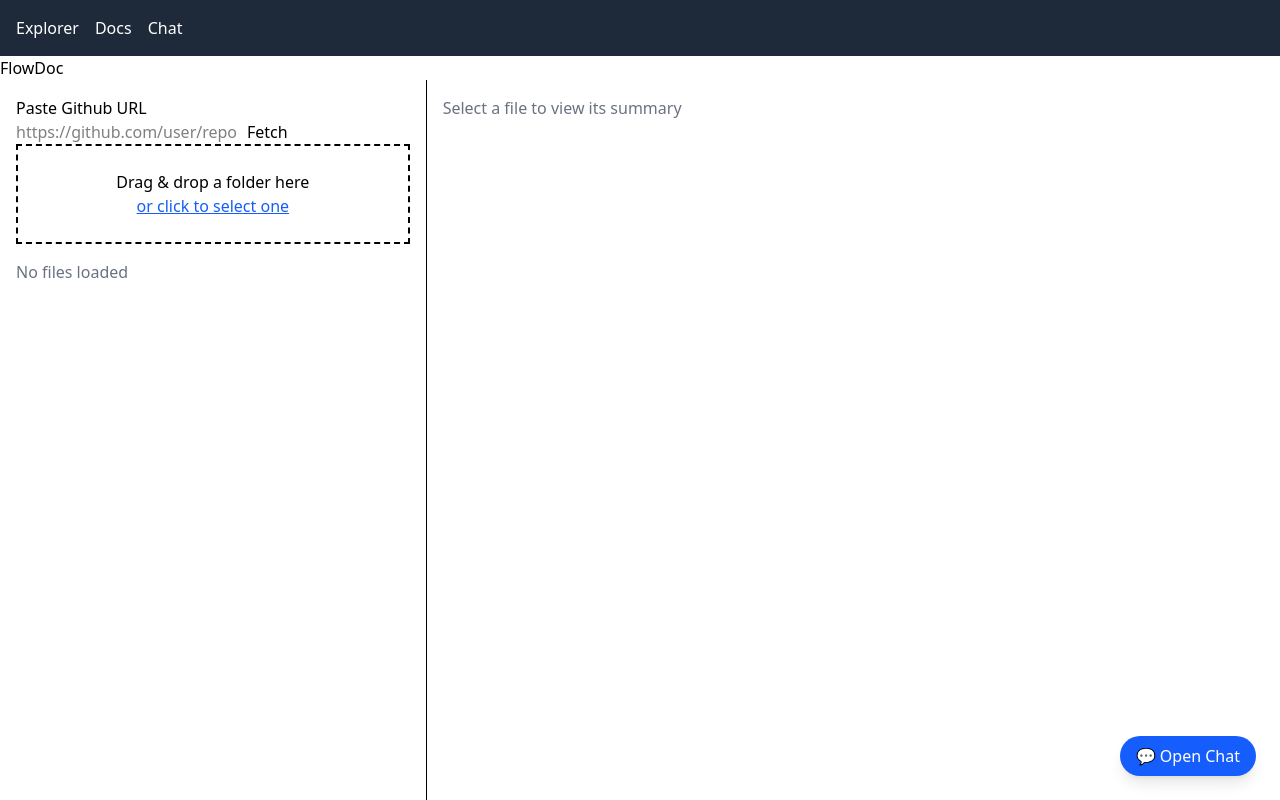
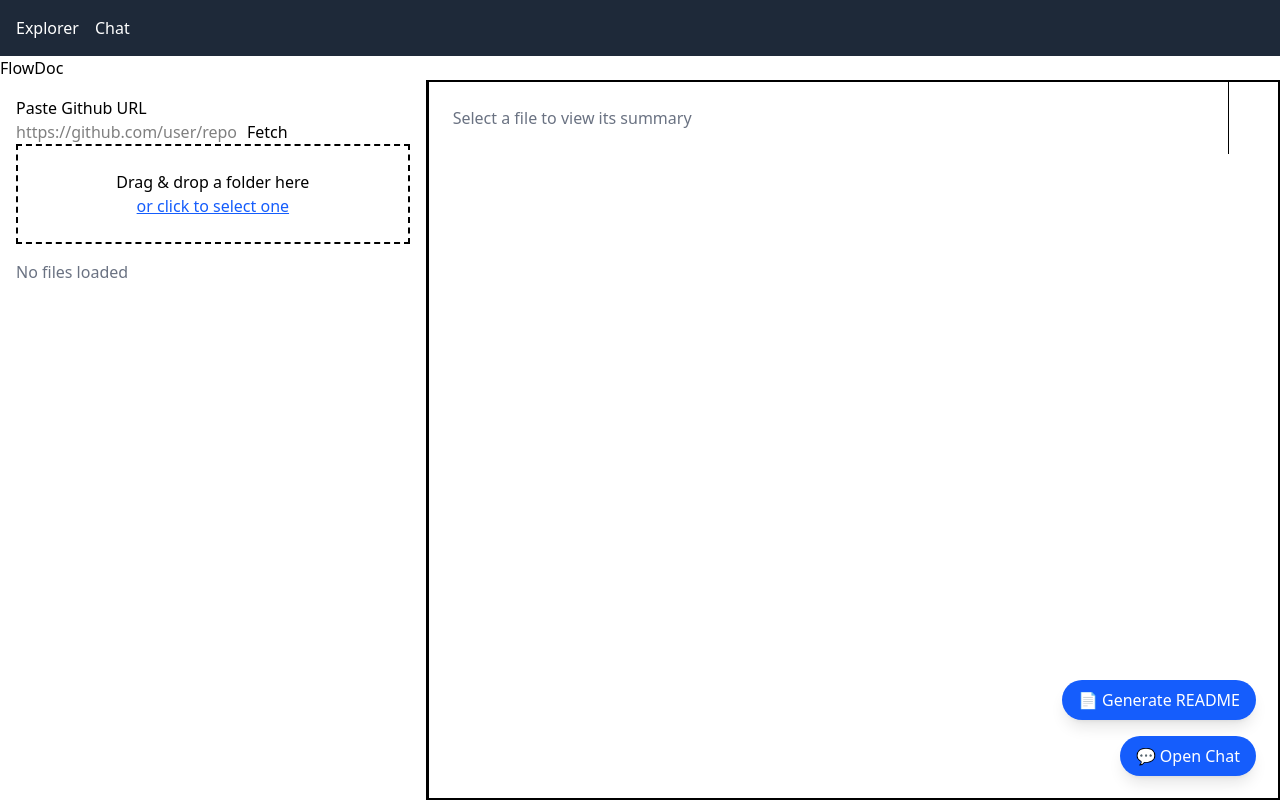
Before and after one commit to adekore1/Parse-IQ, a Next.js app: page / in a window 1280 px wide. Built offline with nearby package versions, Linux system fonts and the light colour scheme.

Commit message:
...
this was so annoying for no reason lol
updated ui, changed readme format from a new page to a part of the fileexplorer

```diff
--- a/src/app/api/readme/route.ts
+++ b/src/app/api/readme/route.ts
@@ -4,27 +4,27 @@ import path from 'path'
 import { parseDirectory, FileNode } from '@/lib/parser'
 import { generateReadme } from '@/lib/readmeGenerator'
 
-// export async function GET(){
-//     try{
-//      // 1. Determine the root you want to scan (e.g. your src folder)
-//     const srcRoot = path.join(process.cwd(), 'src')
+export async function GET(){
+    try{
+     // 1. Determine the root you want to scan (e.g. your src folder)
+    const srcRoot = path.join(process.cwd(), 'src')
 
-//      // 2. Parse that directory into a FileNode[]
-//     const tree: FileNode[] = await parseDirectory(srcRoot, srcRoot)
+     // 2. Parse that directory into a FileNode[]
+    const tree: FileNode[] = await parseDirectory(srcRoot, srcRoot)
 
 
-//      const markdown = await generateReadme(tree,)
+     const markdown = await generateReadme(tree,)
 
-//     return NextResponse.json({ markdown })
-//   } catch (err: unknown) {
-//       console.error('Error in /api/readme GET:', err)
-//       if(err instanceof Error){
-//       return NextResponse.json(
-//         { error: `Failed to generate README: ${err}` },
-//         { status: 500 }
-//       )}
-//     }
-// }
+    return NextResponse.json({ markdown })
+  } catch (err: unknown) {
+      console.error('Error in /api/readme GET:', err)
+      if(err instanceof Error){
+      return NextResponse.json(
+        { error: `Failed to generate README: ${err}` },
+        { status: 500 }
+      )}
+    }
+}
 
 export async function POST(req: NextRequest) {
   try {
--- a/src/app/globals.css
+++ b/src/app/globals.css
@@ -20,9 +20,15 @@
   }
 }
 
-html, body {
+/* html, body {
   height: 100%;
   margin: 0;
   padding: 0;
-  overflow: auto; /* ✅ restrict scrolling */
+  overflow: auto; ✅ restrict scrolling */
+/* } */
+
+html,
+body,
+#__next {
+  overflow-x: hidden;
 }
--- a/src/app/layout.tsx
+++ b/src/app/layout.tsx
@@ -2,7 +2,6 @@
 import './globals.css'
 import Link from 'next/link'
 import type { Metadata } from "next";
-import { TreeProvider } from '@/components/treeContent';
 
 export const metadata: Metadata = {
   title: "FlowDoc",
@@ -17,16 +16,14 @@ export default function RootLayout({
   return (
     <html lang="en" className="h-full">
       <body className="h-full flex flex-col">
-        <TreeProvider>
         <header className="shrink-0 bg-gray-800 text-white p-4 flex space-x-4">
           <Link href="/" className="hover:underline">Explorer</Link>
-          <Link href="/docs" className="hover:underline">Docs</Link>
+          {/* <Link href="/docs" className="hover:underline">Docs</Link> */}
           <Link href="/chat" className="hover:underline">Chat</Link>
         </header>
         <div className="h-full flex-1 overflow-hidden">
           {children}
         </div>
-        </TreeProvider>
       </body>
     </html>
   );
--- a/src/components/FileExplorer.tsx
+++ b/src/components/FileExplorer.tsx
@@ -1,35 +1,38 @@
 // src/components/FileExplorer.tsx
-'use client'
-import { useRef, useState } from 'react';
-import { useTree } from './treeContent';
-import type { FileNode } from '@/lib/parser';
-import { useRepoTree } from '@/hooks/useRepoTree'
-import SummaryCard from './SummaryCard';
-import ChatModal from './ChatModal';
-import { Message } from './ChatModal';
+"use client";
+import { useRef, useState } from "react";
+import type { FileNode } from "@/lib/parser";
+import { useRepoTree } from "@/hooks/useRepoTree";
+import SummaryCard from "./SummaryCard";
+import ChatModal from "./ChatModal";
+import { Message } from "./ChatModal";
+import ReadmeCard from "./ReadmeCard";
 
-export default function FileExplorer(){
-    const [repoUrl, setRepoUrl] = useState('')
-    const [tree, setTree] = useState<FileNode[]>([])
-    const { loading, error, loadFromFiles, loadFromURL,} = useRepoTree({ server: !!repoUrl, repoUrl, setTree })
+export default function FileExplorer() {
+  const [repoUrl, setRepoUrl] = useState("");
+  const { tree, loading, error, loadFromFiles, loadFromURL } = useRepoTree({
+    server: !!repoUrl,
+    repoUrl,
+  });
   const [showChat, setShowChat] = useState(false);
   const [chatMessages, setChatMessages] = useState<Message[]>([]);
   const [selected, setSelected] = useState<FileNode | null>(null);
+  const [showReadme, setShowReadme] = useState(false);
   // It can either hold a single FileNode (the file the user last clicked) or null (no selection).
   // We start at null because no file is chosen when the component first appears.
   // To track which file’s contents to show in the right-hand pane.
 
-    const fileInputRef = useRef<HTMLInputElement>(null)
+  const fileInputRef = useRef<HTMLInputElement>(null);
 
   const renderTree = (nodes: FileNode[]) => (
     <ul className="pl-4 space-y-1">
-            {nodes.map(n => (
+      {nodes.map((n) => (
         <li key={n.path}>
           <button
             className="text-left hover:underline"
             onClick={() => !n.isDirectory && setSelected(n)}
           >
-                {n.isDirectory ? '📁' : '📄'} {n.name}
+            {n.isDirectory ? "📁" : "📄"} {n.name}
           </button>
           {n.children && renderTree(n.children)}
         </li>
@@ -37,19 +40,20 @@ export default function FileExplorer(){
     </ul>
   );
 
-
   return (
-      <div className="flex h-screen overflow-hidden">
-        <aside className="w-1/3 border-r p-4 pb-25 flex flex-col overflow-y-auto max-h-[calc(100vh-64px)]">
-
+    <div className="flex h-screen overflow-auto">
+      <aside className="w-1/3 min-w-[300px] border-r p-4 pb-25 flex flex-col overflow-y-auto max-h-[calc(100vh-64px)]">
         {/* GITHUB LINK COLLECTOR */}
         <div>
           <label className="">Paste Github URL</label>
           <div>
-              <input type="text"
+            <input
+              type="text"
               className=""
-              value={repoUrl} onChange={(e) => setRepoUrl(e.target.value)}
-              placeholder="https://github.com/user/repo"/>
+              value={repoUrl}
+              onChange={(e) => setRepoUrl(e.target.value)}
+              placeholder="https://github.com/user/repo"
+            />
             <button onClick={() => loadFromURL(repoUrl)}>Fetch</button>
           </div>
         </div>
@@ -89,7 +93,10 @@ export default function FileExplorer(){
       </aside>
 
       {/* 3) Main pane: summary + chat */}
-        <main className="flex-1 min-h-0 flex flex-col space-y-2 overflow-auto">
+      <div className="flex-1 max-h-[90vh] overflow-y-hidden overflow-x-auto border-2">
+        <div className="flex w-max min-w-full overflow-x-auto">
+          {/* Summary Pane - fixed width */}
+          <div className="min-w-[800px] max-w-[1200px] border-r p-2 overflow-y-auto">
             {selected ? (
               <>
                 {/* Header */}
@@ -97,15 +104,34 @@ export default function FileExplorer(){
 
                 {/* Scrollable Summary area */}
                 <div className="flex-1 min-h-0 overflow-y-auto px-4 pb-4">
-                  <div className="h-full">
-                    <SummaryCard path={selected.path} content={selected.content} />
-                  </div>
+                  {/* <div className="h-full"> */}
+                  <SummaryCard
+                    path={selected.path}
+                    content={selected.content}
+                  />
+                  {/* </div> */}
                 </div>
               </>
             ) : (
-            <p className="text-gray-500 p-4">Select a file to view its summary</p>
+              <p className="text-gray-500 p-4">
+                Select a file to view its summary
+              </p>
             )}
-        </main>
+          </div>
+          {/* README Pane - only if shown */}
+          {showReadme && tree && tree.length > 0 && (
+            <aside className="min-w-[800px] max-w-[1100px] p-4 overflow-y-auto">
+              <ReadmeCard tree={tree} />
+            </aside>
+          )}
+        </div>
+      </div>
+      <button
+        className="fixed bottom-20 right-6 px-4 py-2 bg-blue-600 text-white rounded-full shadow-lg hover:bg-blue-700 z-50"
+        onClick={() => setShowReadme(true)}
+      >
+        📄 Generate README
+      </button>
       {/* Fixed Chat at bottom */}
       <button
         className="fixed bottom-6 right-6 px-4 py-2 bg-blue-600 text-white rounded-full shadow-lg hover:bg-blue-700 z-50"
@@ -113,14 +139,14 @@ export default function FileExplorer(){
       >
         💬 Open Chat
       </button>
-          {showChat && selected &&(
+      {showChat && selected && (
         <ChatModal
-              path={selected.path || ''}
+          path={selected.path || ""}
           content={selected?.content}
           onClose={() => setShowChat(false)}
           visible={showChat}
-              messages = {chatMessages}
-              setMessages = {setChatMessages}
+          messages={chatMessages}
+          setMessages={setChatMessages}
         />
       )}
     </div>
--- a/src/components/ReadmeCard.tsx
+++ b/src/components/ReadmeCard.tsx
@@ -1,62 +1,56 @@
 // src\components\ReadmeCard.tsx
-'use client'
+"use client";
 
-import { useState, useEffect } from 'react'
-import ReactMarkdown from 'react-markdown'
-import { jsPDF } from 'jspdf'
-import { FileNode } from '@/lib/parser'
-import { useTree } from './treeContent'
+import { useState, useEffect } from "react";
+import ReactMarkdown from "react-markdown";
+import { jsPDF } from "jspdf";
+import { FileNode } from "@/lib/parser";
 
-interface Props {
-  tree: FileNode[] | null
+interface ReadmeCardProps {
+  tree: FileNode[];
 }
 
-export default function ReadmeCard() {
-  const [md, setMd] = useState<string | null>(null)
-  const [loading, setLoading]   = useState(true)
-  const [error, setError]       = useState<string | null>(null)
-  const {tree} = useTree()
+export default function ReadmeCard({ tree }: ReadmeCardProps) {
+  const [md, setMd] = useState<string | null>(null);
+  const [loading, setLoading] = useState(true);
+  const [error, setError] = useState<string | null>(null);
 
-  const generate = async () => {
-    if(!tree || tree.length ===0){
-      setError('No file tree provided')
-      return
+  useEffect(() => {
+    if (!tree || tree.length === 0) {
+      setError("No file tree provided");
+      return;
     }
 
-    setLoading(true)
-    setError(null)
+    setLoading(true);
+    setError(null);
 
-    try{
-      const res=await fetch('api/readme', {
-        method: 'POST',
-        headers: {'Content-Type': 'application/json'},
-        body: JSON.stringify({tree})
+    fetch("/api/readme", {
+      method: "POST",
+      headers: { "Content-Type": "application/json" },
+      body: JSON.stringify({ tree }),
     })
+      .then(async (res) => {
+        if (!res.ok) {
+          const body = await res.json().catch(() => ({}));
+          throw new Error(body.error || res.statusText);
+        }
+        return res.json();
+      })
+      .then((data) => {
+        setMd(data.markdown);
+      })
+      .catch((err) => {
+        console.error("README fetch failed:", err);
+        setError(err.message);
+      })
+      .finally(() => {
+        setLoading(false);
+      });
+  }, []);
 
-      if(!res.ok){
-        const body=await res.json().catch(()=>({}))
-        throw new Error(body.error || res.statusText)
-      }
-
-      const data = await res.json()
-      setMd(data.markdown)
-    } catch (err: unknown){
-      if(err instanceof Error){
-        setError(err.message)
-      }
-    } finally {
-      setLoading(false)
-    }
-  }
-
-
-  useEffect(() => {
-    if (tree) generate()
-  }, [tree])
-
-  if (loading)  return <p>Loading README...</p>
-  if (error)    return <p className="text-red-500">Error: {error}</p>
-  if (!md) return null
+  if (loading) return <p>Loading README...</p>;
+  if (error) return <p className="text-red-500">Error: {error}</p>;
+  if (!md) return null;
 
   return (
     <div className="my-4 p-4 border rounded bg-gray-50 overflow-auto">
@@ -67,17 +61,16 @@ export default function ReadmeCard() {
       <button
         className="mt-4 px-4 py-2 bg-blue-600 text-white rounded hover:bg-blue-700"
         onClick={() => {
-          const blob = new Blob([md], { type: 'text/markdown' })
-          const url  = URL.createObjectURL(blob)
-          const a    = document.createElement('a')
-          a.href     = url
-          a.download = 'README.md'
-          a.click()
+          const blob = new Blob([md], { type: "text/markdown" });
+          const url = URL.createObjectURL(blob);
+          const a = document.createElement("a");
+          a.href = url;
+          a.download = "README.md";
+          a.click();
         }}
       >
         Download README as .Md
       </button>
-
 
       <button
         className="mt-4 px-4 py-2 bg-blue-600 text-white rounded hover:bg-blue-700"
@@ -86,9 +79,8 @@ export default function ReadmeCard() {
           const doc = new jsPDF({
             unit: "pt",
             format: "letter",
-                  compress: true
+            compress: true,
           });
-
 
           // 2) Split your Markdown into lines (or strip markdown syntax first)
           const lines = md.split("\n");
@@ -106,12 +98,12 @@ export default function ReadmeCard() {
           }
 
           // 3) Save the PDF
-                const filename = 'README.pdf'
+          const filename = "README.pdf";
           doc.save(filename);
         }}
       >
         Download README as PDF
       </button>
     </div>
-  )
+  );
 }
--- a/src/components/SummaryCard.tsx
+++ b/src/components/SummaryCard.tsx
@@ -46,10 +46,10 @@ export default function SummaryCard({ path, content }: SummaryCardProps) {
   if (loading) return <p>Loading summary…</p>;
   if (error) return <p className="text-red-500">Error: {error}</p>;
   return (
-    <div className="bg-gray-50 p-4 rounded flex flex-col h-full">
+    <div className="my-4 p-4 border rounded bg-gray-50 overflow-auto">
       <h4 className="font-semibold">📄 Summary:</h4>
 
-      <div className="flex-1 overflow-y-auto border p-2 rounded bg-white mb-4 max-h-[70vh]">
+      <div className="max-h-[65vh] overflow-y-auto mt-2 p-2 border rounded bg-white">
         <ReactMarkdown>{md}</ReactMarkdown>
       </div>
 
--- a/src/components/treeContent.tsx
+++ /dev/null
@@ -1,29 +0,0 @@
-'use client'
-
-import React, { createContext, useContext, useState } from 'react'
-import type { FileNode } from '@/lib/parser'
-
-
-type TreeContextType = {
-  tree: FileNode[] | null
-  setTree: (tree: FileNode[]) => void
-}
-
-const TreeContext = createContext<TreeContextType | null>(null)
-
-export function TreeProvider({ children }: { children: React.ReactNode }) {
-  const [tree, setTree] = useState<FileNode[] | null>(null)
-
-  return (
-    <TreeContext.Provider value={{ tree, setTree }}>
-      {children}
-    </TreeContext.Provider>
-  )
-}
-
-
-export function useTree() {
-  const ctx = useContext(TreeContext)
-  if (!ctx) throw new Error('useTree must be used within a TreeProvider')
-  return ctx
-}
--- a/src/hooks/useRepoTree.ts
+++ b/src/hooks/useRepoTree.ts
@@ -7,7 +7,6 @@ interface UseRepoTreeOpts {
   /** if true, on mount fetch from /api/tree; otherwise start empty */
   server?: boolean;
   repoUrl?: string;
-  setTree?: (tree: FileNode[]) => void;
 }
 
 const IGNORE = new Set([".git", "node_modules", ".next", ".vercel"]);
@@ -92,12 +91,9 @@ const ALLOWED = new Set([
   ".docx",
 ]);
 
-export function useRepoTree({ server = false, repoUrl, setTree: externalSetTree }: UseRepoTreeOpts = {}) {
+export function useRepoTree({ server = false, repoUrl }: UseRepoTreeOpts = {}) {
   // initialize needed react elements
-  // const [tree, setTree] = useState<FileNode[]>([]);
-  const [internalTree, internalSetTree] = useState<FileNode[]>([]);
-  const tree = internalTree;
-  const setTree = externalSetTree ?? internalSetTree;
+  const [tree, setTree] = useState<FileNode[]>([]);
   const [loading, setLoading] = useState(false);
   const [error, setError] = useState<string | null>(null);
 
--- a/src/lib/readmeGenerator.ts
+++ b/src/lib/readmeGenerator.ts
@@ -87,7 +87,7 @@ export async function generateReadme(tree: FileNode[]): Promise<string>{
               // 2) Trim and cache
               const summary = content.trim();
             md += `${summary}\n\n`
-        } catch (err: unknown) {
+        } catch {
             console.warn(`error with readME generation.`)
         }
     // }
```
Also changed, not shown: src/app/docs/page.tsx (+6 -8 lines). Lines whose indentation alone changed are shown as unchanged.
